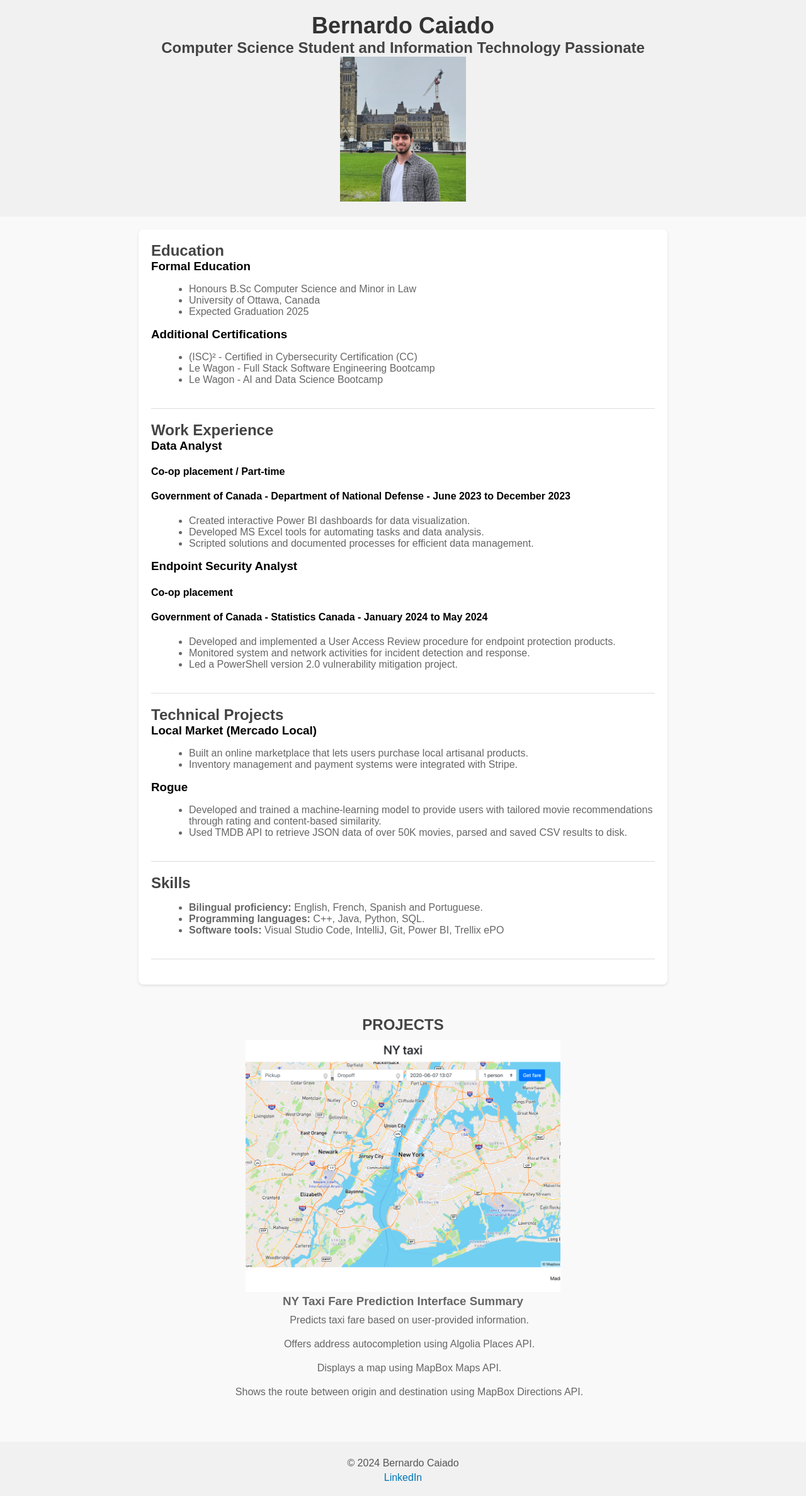
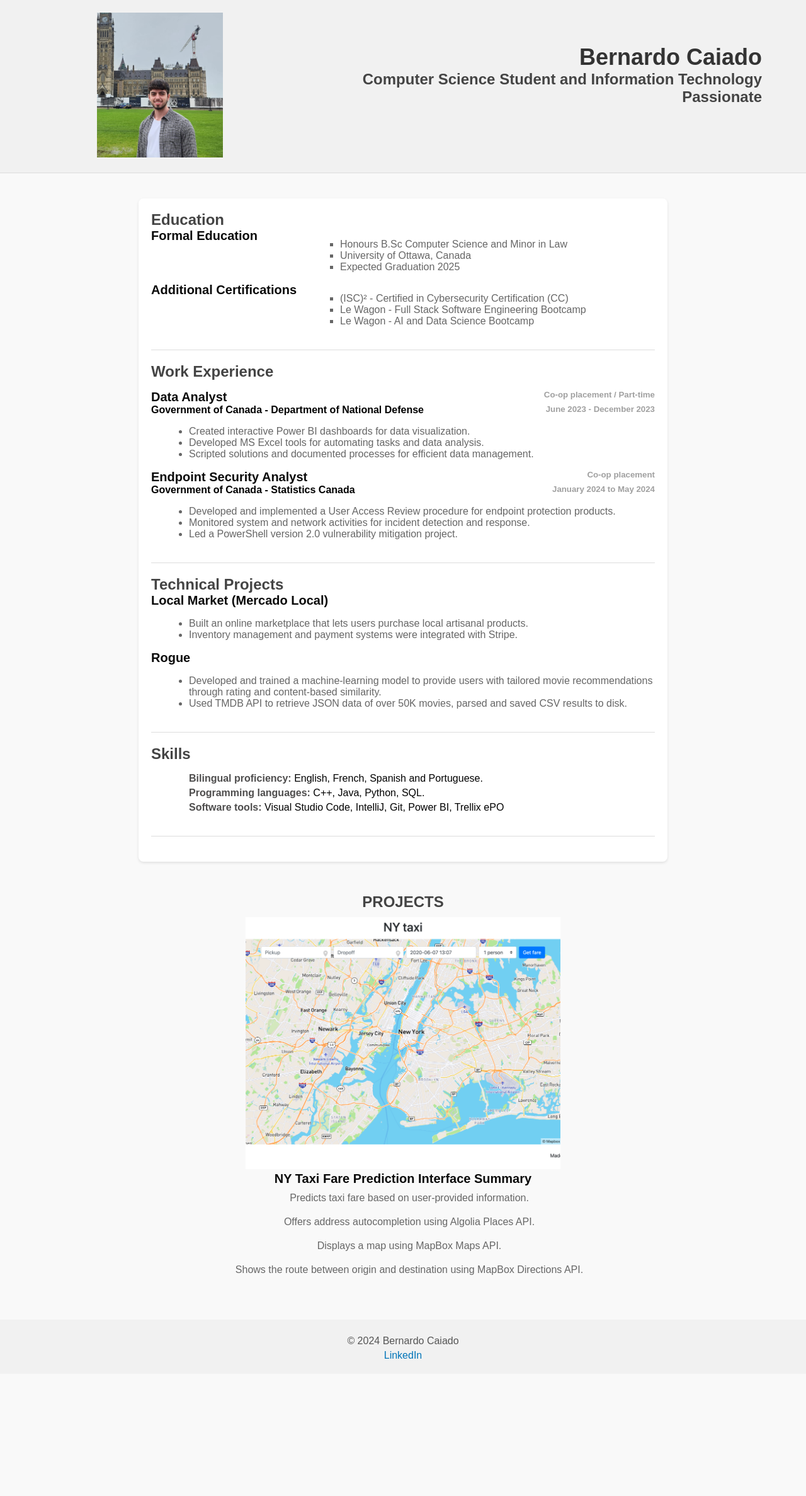
Before and after one commit to Bernscaiado/csi3140_assignment01, a PHP site: page /landing_page.html in a window 1280 px wide. Shown: the whole page at 63% size. After the commit the page ends 2157 px from the top, so only its background shows below. Run offline with PHP 8.4, Linux system fonts and the light colour scheme.

Commit message:
css refactor + html minor changes

```diff
--- a/landing_page.html
+++ b/landing_page.html
@@ -8,10 +8,14 @@
 </head>
 <body>
     <div>
-  <header>
-    <h1>Bernardo Caiado</h1>
-    <h2>Computer Science Student and Information Technology Passionate</h2>
-    <img src="images/43f8e0aa-cb92-4956-97de-61f54b15afa0.jpg" alt="Photo" class="profile-photo">
+  <header class="header section">
+    <div id="header-img">
+      <img src="images/43f8e0aa-cb92-4956-97de-61f54b15afa0.jpg" alt="Photo" class="profile-photo">
+    </div>
+    <div id="header-text">
+      <h1>Bernardo Caiado</h1>
+      <h2>Computer Science Student and Information Technology Passionate</h2>
+    </div>
   </header>
   <main>
     <section class="hero">
@@ -19,7 +23,7 @@
 
         <div class="section">
             <h2>Education</h2>
-            <div class="column-flex">
+            <div class="edu-item">
               <h3>Formal Education</h3>
               <ul class="edu-list">
                 <li class="edu-list-elem">Honours B.Sc Computer Science and Minor in Law</li>
@@ -27,7 +31,7 @@
                 <li class="edu-list-elem">Expected Graduation 2025</li>
               </ul>
             </div>
-            <div>
+            <div class="edu-item">
               <h3>Additional Certifications</h3>
               <ul class="edu-list">
                 <li class="edu-list-elem">(ISC)² - Certified in Cybersecurity Certification (CC)</li>
@@ -44,10 +48,13 @@
             <div class="Work-elem">
               <div class="Work-header">
                 <div>
-                  <h3>Data Analyst</h3>
-                  <h4>Co-op placement / Part-time</h4>
+                  <h3>Data Analyst</h4>
+                  <h5>Co-op placement / Part-time</h5>
                 </div>
-                <h4>Government of Canada - Department of National Defense - June 2023 to December 2023</h4>
+                <div>
+                  <h4>Government of Canada - Department of National Defense </h4>
+                  <h5>June 2023 - December 2023</h5>
+                </div>
               </div>
               <ul>
                   <li>Created interactive Power BI dashboards for data visualization.</li>
@@ -59,9 +66,12 @@
             <div class="Work-header">
               <div>
                 <h3>Endpoint Security Analyst</h3>
-                <h4>Co-op placement</h4>
+                <h5>Co-op placement</h5>
               </div>
-              <h4>Government of Canada - Statistics Canada - January 2024 to May 2024</h4>
+              <div>
+                <h4>Government of Canada - Statistics Canada</h4>
+                <h5>January 2024 to May 2024</h5>
+              </div>
             </div>
             <ul>
                 <li>Developed and implemented a User Access Review procedure for endpoint protection products.</li>
--- a/style.css
+++ b/style.css
@@ -67,6 +67,11 @@ body {
     font-size: 24px;
     margin-bottom: 10px;
     color: #444;
+  }
+
+  h3{
+    font-size: 20px;
+    color: #090909;
   }
 
   ul {
@@ -152,3 +157,72 @@ body {
     display: inline-block;
     width: 100%;
   }
+
+
+  .edu-item{
+    display:flex;
+    justify-content: space-between;
+  }
+
+  .edu-item h3{
+    min-width: 30%;
+    max-width: 30%;
+  }
+  .edu-list{
+    min-width: 70%;
+    max-width: 70%;
+  }
+  .edu-list-elem{
+    list-style: square;
+  }
+
+  .Work-header{
+    margin-top: 15px;
+  }
+
+  .Work-header div{
+    display: flex;
+    flex-direction: row;
+    justify-content: space-between;
+    align-items: stretch;
+  }
+
+  .Work-header div h5{
+    text-align: right;
+    color: #A0A0A0;
+    margin: 0px 0px 0px 0px;
+  }
+
+  .Work-header div h4{
+    margin: 0px 0px 0px 0px;
+  }
+
+  .skills-list-elem{
+    list-style-type:none;
+    margin-top: 5px;
+    margin-bottom: 5px;
+    color: #000000;
+  }
+
+  .skills-list-elem b{
+    color: #4f4e4e
+  }
+
+  .header{
+    display: flex;
+    flex-direction: flex-row;
+    justify-content: center;
+  }
+
+  .header #header-text{
+    margin-top: 50px;
+    margin-right: 50px;
+    margin-left: 0;
+    display: flex;
+    flex-direction: column;
+    text-align: right ;
+  }
+
+  .header #header-img{
+    width: 40%;
+  }
```
